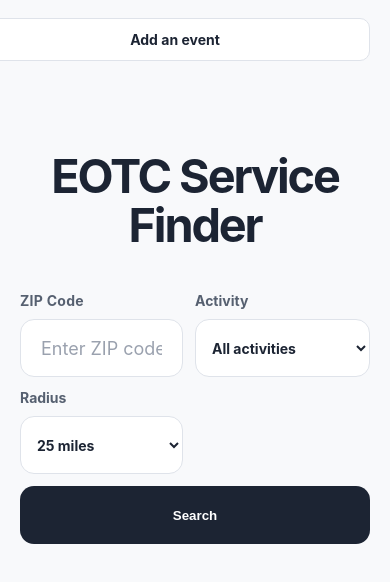
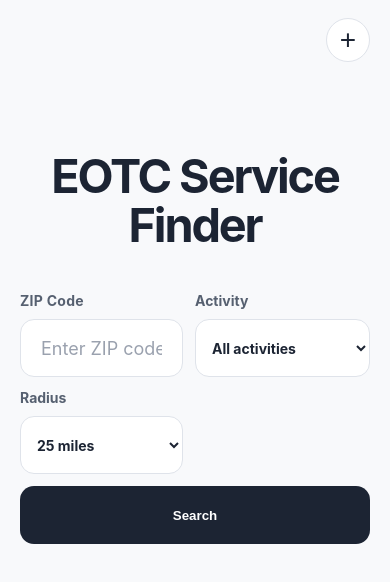
Before and after one commit to nahomsolomon12/service-locator, a React (Vite) app in the folder client/: page / in a window 390 px wide. Shown: the top 582 px of the page. Built offline with nearby package versions, Linux system fonts and the light colour scheme.

Commit message:
fix: mobile responsive button for add event button

```diff
--- a/client/src/App.css
+++ b/client/src/App.css
@@ -12,16 +12,19 @@
 }
 
 .add-event-button {
+  display: grid;
+  width: 44px;
+  height: 44px;
+  place-items: center;
   border: 1px solid #dfe3ea;
-  border-radius: 10px;
+  border-radius: 50%;
   background: #fff;
   color: #1c2433;
   cursor: pointer;
-  font: inherit;
-  font-size: 0.875rem;
-  font-weight: 700;
-  padding: 12px 16px;
-  white-space: nowrap;
+  font-size: 1.75rem;
+  font-weight: 400;
+  line-height: 1;
+  padding: 0;
 }
 
 .add-event-button:hover {
@@ -455,7 +458,7 @@
   }
 
   .add-event-button {
-    width: 100%;
+    width: 44px;
   }
 
   .header-search .filter-select {
--- a/client/src/App.jsx
+++ b/client/src/App.jsx
@@ -274,8 +274,14 @@ function App() {
               </select>
               <button type="submit" disabled={loading}>Search</button>
             </form>
-            <button type="button" className="add-event-button" onClick={() => setIsEventFormOpen(true)}>
-              Add an event
+            <button
+              type="button"
+              className="add-event-button"
+              onClick={() => setIsEventFormOpen(true)}
+              aria-label="Add an event"
+              title="Add an event"
+            >
+              <span aria-hidden="true">+</span>
             </button>
           </div>
         </header>
@@ -313,8 +319,14 @@ function App() {
 
   return (
     <main className="finder">
-      <button type="button" className="add-event-button home-add-event" onClick={() => setIsEventFormOpen(true)}>
-        Add an event
+      <button
+        type="button"
+        className="add-event-button home-add-event"
+        onClick={() => setIsEventFormOpen(true)}
+        aria-label="Add an event"
+        title="Add an event"
+      >
+        <span aria-hidden="true">+</span>
       </button>
       <h1>EOTC Service Finder</h1>
       <form className="search-form" onSubmit={submitSearch}>
```
